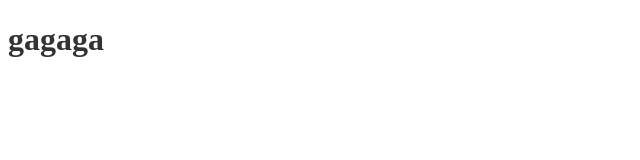
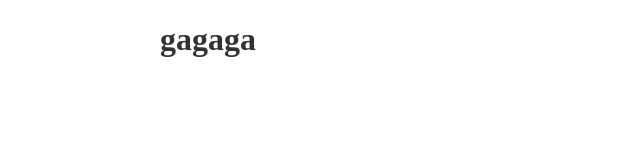
Before and after one commit to karur4n-sandbox/github-playground, a plain HTML site: page gagaga.html in a window 1280 px wide. Shown: the whole page, without its empty margins (0-640 px from the left). Drawn offline with Linux system fonts and the light colour scheme.

Commit message:
ページの横幅を 960px に設定

```diff
--- a/gagaga.css
+++ b/gagaga.css
@@ -1,3 +1,8 @@
 body {
   color: #333;
 }
+
+.container {
+  width: 960px;
+  margin: 0 auto;
+}
--- a/gagaga.html
+++ b/gagaga.html
@@ -6,6 +6,8 @@
     <link rel="stylesheet" href="gagaga.css">
   </head>
   <body>
-    <h1>gagaga</h1>
+    <div class="container">
+      <h1>gagaga</h1>
+    </div>
   </body>
 </html>
```
